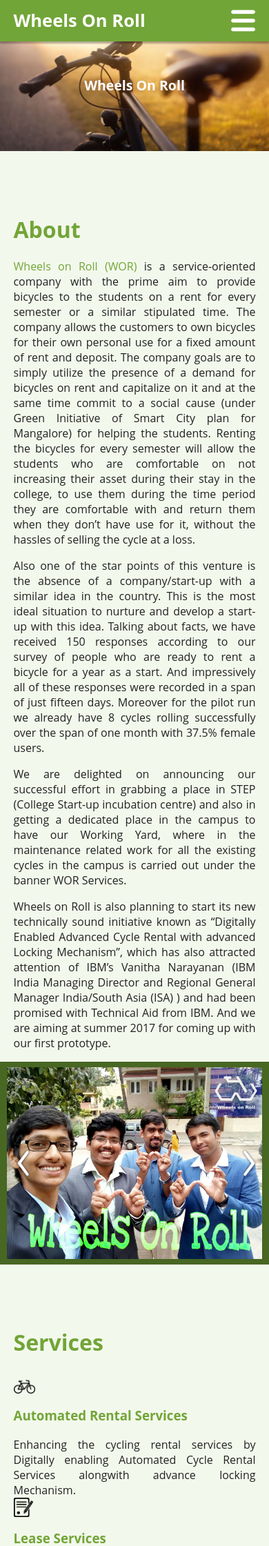
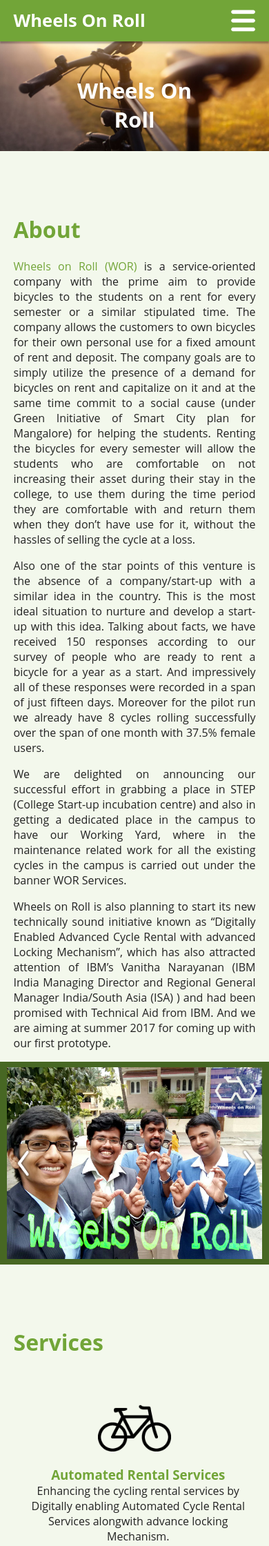
Before and after one commit to WheelsOnRoll/OldWebsite, a PHP site: page / in a window 390 px wide. Shown: the top 2241 px of the page at 69% size. Run offline with PHP 8.4, Linux system fonts and the light colour scheme.

Commit message:
Optimized index.html for mobile

```diff
--- a/index.html
+++ b/index.html
@@ -126,28 +126,28 @@
     <h1 class="label">Services</h1>
 
     <div class="service">
-      <img src="images/rental.png" width="9%" />
+      <img src="images/rental.png"/>
       <span>
       <h3 class="label">Automated Rental Services</h3>
       Enhancing the cycling rental services by Digitally enabling Automated Cycle Rental Services alongwith advance locking Mechanism.
       </span>
     </div>
     <div class="service">
-      <img src="images/lease.png" width="8%" style="left: 0.5%" />
+      <img src="images/lease.png"/>
       <span>
       <h3 class="label">Lease Services</h3>
       Providing the cycles on lease to campus inmates for a stipulated time, flexible according to customer need.
       </span>
     </div>
     <div class="service">
-      <img src="images/events.png" width="8%" />
+      <img src="images/events.png"/>
       <span>
       <h3 class="label">Service for Events</h3>
       Undertake easy to rent policy for events or activities of shorter duration.
       </span>
     </div>
     <div class="service">
-      <img src="images/repair.png" width="8%" />
+      <img src="images/repair.png"/>
       <span>
       <h3 class="label">Repair Services</h3>
       Providing mechanical assistance to all the cycles in the campus where in WOR customers enjoy added benefits
--- a/src/css/styles.css
+++ b/src/css/styles.css
@@ -252,11 +252,44 @@
     height:18vw;
 }
 
+.service {
+    display: table-row;
+    position: relative;
+}
+
+.service img{
+    position: absolute;
+    display: table-cell;
+    width: 10%;
+    top: 50%;
+    left: 0%;
+    -webkit-transform: translate(0%,-50%);
+        -ms-transform: translate(0%,-50%);
+         -o-transform: translate(0%,-50%);
+            transform: translate(0%,-50%);
+}
+
+.service h3{
+    margin: 0;
+}
+
+.service span{
+    display: table-cell;
+    width: 90%;
+    padding-left: 3%;
+    padding-top: 3%;
+    padding-bottom: 3%;
+}
+
 @media only screen and (max-width : 640px) {
 
     header {
         position: fixed;
         height: 60px;
+    }
+
+    .title {
+        font-size: 8vw;
     }
 
     #logo{
@@ -269,6 +302,8 @@
         visibility: visible;
         position: relative;
         top: 50%;
+        padding-top: 8px;
+        padding-bottom: 8px;
         transform: translateY(-50%);
         display:inline-block;
         -webkit-transform: translateY(-50%);
@@ -298,14 +333,14 @@
         -webkit-transition: all .3s ease-out;
              -o-transition: all .3s ease-out;
                 transition: all .3s ease-out;
-        background: #222;
+        background: #476723;
         width: 100%;
         box-shadow: 0 3px 2px rgba(0, 0, 0, .3);
     }
 
     nav li, .navi li {
         width: 100%;
-        padding: 10px;
+        padding: 12px;
         padding-left: 0;
         padding-right: 0;
     }
@@ -364,4 +399,26 @@
         display: block;
     }
 
+    .service{
+        display: table;
+        text-align: center;
+    }
+
+    .service img {
+        display: inline-block;
+        position: static;
+        width: 30%;
+        padding: 3%;
+        -webkit-transform: translateY(0%);
+            -ms-transform: translateY(0%);
+             -o-transform: translateY(0%);
+                transform: translateY(0%);
+
+    }
+
+    .service span{
+        display: inline-block;
+        position: static;
+    }
+
 }
```
